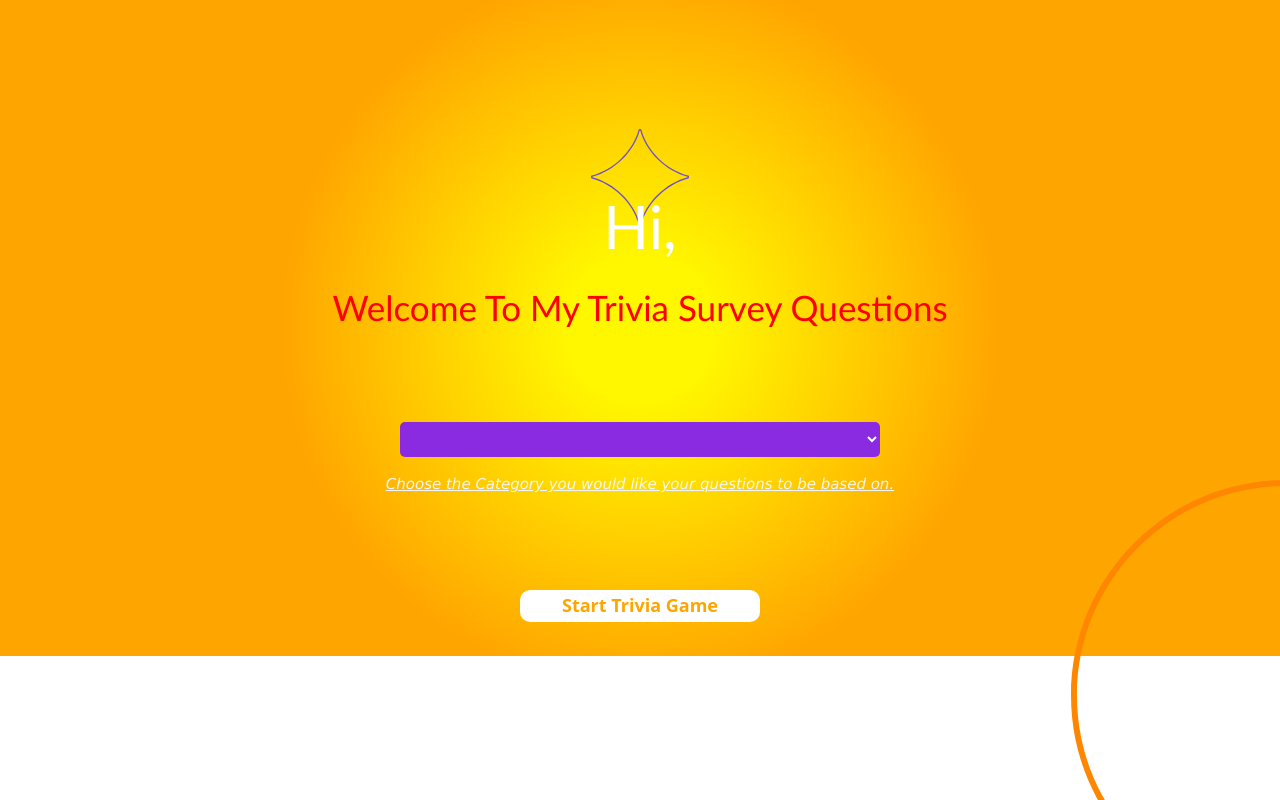
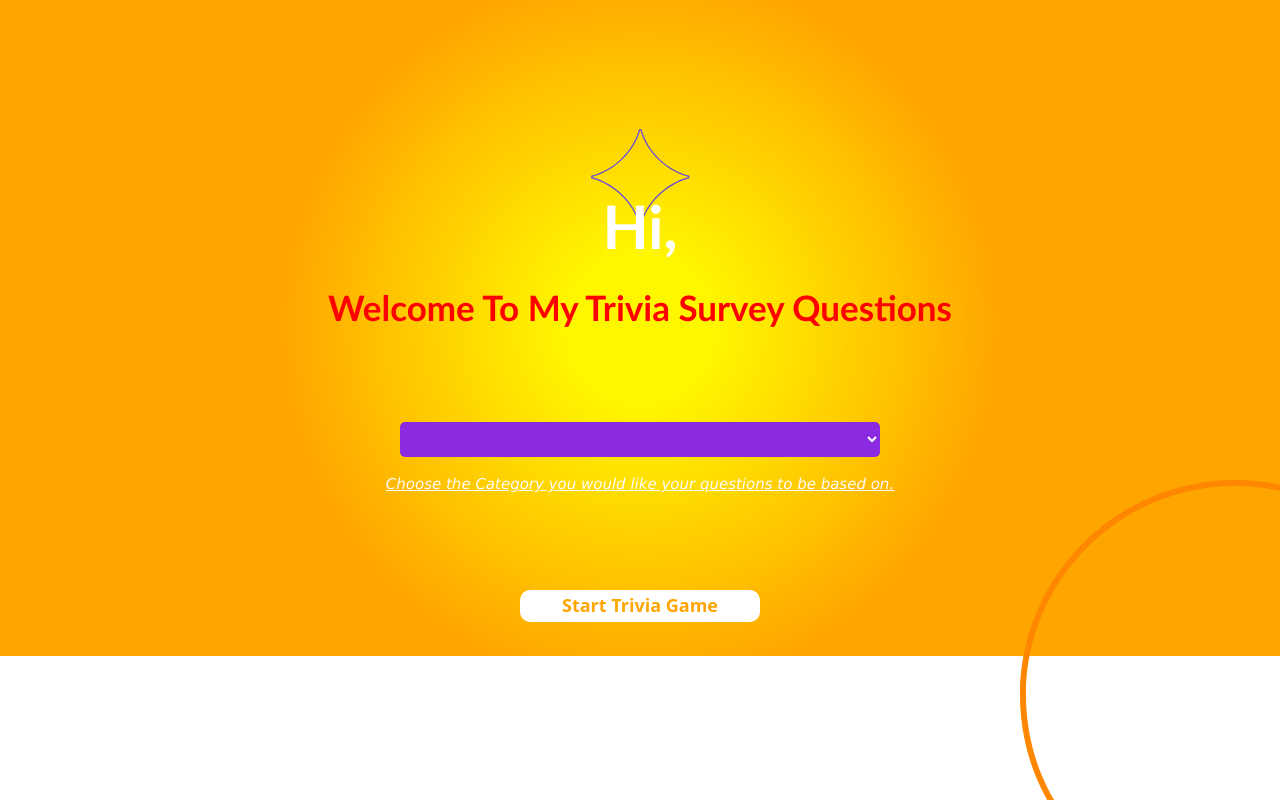
Before and after one commit to justemma06/TRIVIA-SURVEY-PROJECT, a website built with webpack: page src/index.html in a window 1280 px wide. Built offline with nearby package versions, Linux system fonts and the light colour scheme; no server answers.

```diff
--- a/src/css/styles.css
+++ b/src/css/styles.css
@@ -32,6 +32,7 @@
 }
 h3{
     color: white;
+    font-weight: bold;
     font-family: 'Gill Sans', 'Gill Sans MT', Calibri, 'Trebuchet MS', sans-serif;
     font-size: 60px;
 
@@ -39,6 +40,7 @@
 #h3_span{
     color: red;
     font-size: 35px;
+    font-weight: bold;
     margin-top: 20rem;
 }
 
@@ -58,7 +60,7 @@
 #category_notice{
     font-family: Verdana, Geneva, Tahoma, sans-serif;
     font-size: 15px;
-    color: whitesmoke;
+    color: rgb(255, 251, 251);
     text-decoration: underline;
     margin-top: 1rem;
 }
@@ -203,7 +205,7 @@
     position: fixed;
     background-color: whitesmoke;
     width: 15rem;
-    height: 10rem;
+    /* height: 10rem; */
     margin-left: 65rem;
     text-align: center;
     border-radius: 5px;
--- a/src/index.html
+++ b/src/index.html
@@ -5,14 +5,22 @@
     <meta charset="UTF-8">
     <meta http-equiv="X-UA-Compatible" content="IE=edge">
     <meta name="viewport" content="width=device-width, initial-scale=1.0">
+    <link href="https://fonts.googleapis.com/css?family=Montserrat:700|Roboto:400,500&display=swap" rel="stylesheet" />
     <title>trivia-api</title>
 </head>
 
 <body>
     <div>
         <div id="first-form">
-            <img id="circle_image" src="images/Orange Circle.svg" alt="">
-            <img id="diamond_image" src="images/Purple Diamond.svg" alt="">
+            <svg id="diamond_image" xmlns="http://www.w3.org/2000/svg" width="440.549" height="429.625" viewBox="0 0 440.549 429.625">
+                <path id="Path_273" data-name="Path 273" d="M721.527,644.155h0M936.176,853.482H937.9c25.566-96.038,113.063-181.347,213.469-208.1v-1.533c-100.406-26.755-187.9-112.059-213.469-208.107h-1.722C910.6,531.784,823.1,617.093,722.706,643.848v1.533c100.406,26.755,187.9,112.058,213.469,208.1m2.932,5.941h-4.152a4.355,4.355,0,0,1-4.224-3.265c-24.74-94.91-111.387-179.348-210.706-205.339a4.37,4.37,0,0,1-3.265-4.224v-3.963a4.376,4.376,0,0,1,3.265-4.229c99.319-25.991,185.966-110.428,210.706-205.339a4.361,4.361,0,0,1,4.224-3.266h4.152a4.377,4.377,0,0,1,4.229,3.255c24.745,94.921,111.392,179.363,210.706,205.349a4.371,4.371,0,0,1,3.266,4.229V646.6a4.365,4.365,0,0,1-3.266,4.224C1054.73,676.81,968.082,761.248,943.337,856.163a4.376,4.376,0,0,1-4.229,3.26" transform="translate(-716.76 -429.799)" fill="#6b4dd6"/>
+            </svg>
+            <svg id="circle_image" xmlns="http://www.w3.org/2000/svg" width="430.579" height="430.579" viewBox="0 0 430.579 430.579">
+                <path id="Path_274" data-name="Path 274" d="M834.774,435.761c-115.425,0-209.326,93.9-209.326,209.327s93.9,209.327,209.326,209.327,209.332-93.906,209.332-209.327S950.2,435.761,834.774,435.761m0,424.616c-118.709,0-215.289-96.58-215.289-215.289S716.065,429.8,834.774,429.8s215.29,96.58,215.29,215.29-96.58,215.289-215.29,215.289" transform="translate(-619.485 -429.798)" fill="#ff8700"/>
+            </svg>
+
+            <!-- <img id="circle_image" src="images/Orange Circle.svg" alt=""> -->
+            <!-- <img id="diamond_image" src="images/Purple Diamond.svg" alt=""> -->
             <h3>Hi,<br><span id="h3_span">Welcome To My Trivia Survey Questions</span></h3>
             <select id="trivia-questions"></select>
             <i>
--- a/src/index.js
+++ b/src/index.js
@@ -2,6 +2,8 @@
 import 'bootstrap';
 import 'bootstrap/dist/css/bootstrap.min.css';
 import './css/styles.css';
+`http://localhost:8080/images/Purple Diamond.svg`;
+`http://localhost:8080/images/Orange Circle.svg`;
 
 function getElements(response) {
   // $('#question').html(response.results[0].question);
```
Also changed, not shown: src/images/Orange Circle.svg (renamed from images/Orange Circle.svg), src/images/Purple Diamond.svg (renamed from images/Purple Diamond.svg), src/images/arrowdown.svg (renamed from images/arrowdown.svg).
